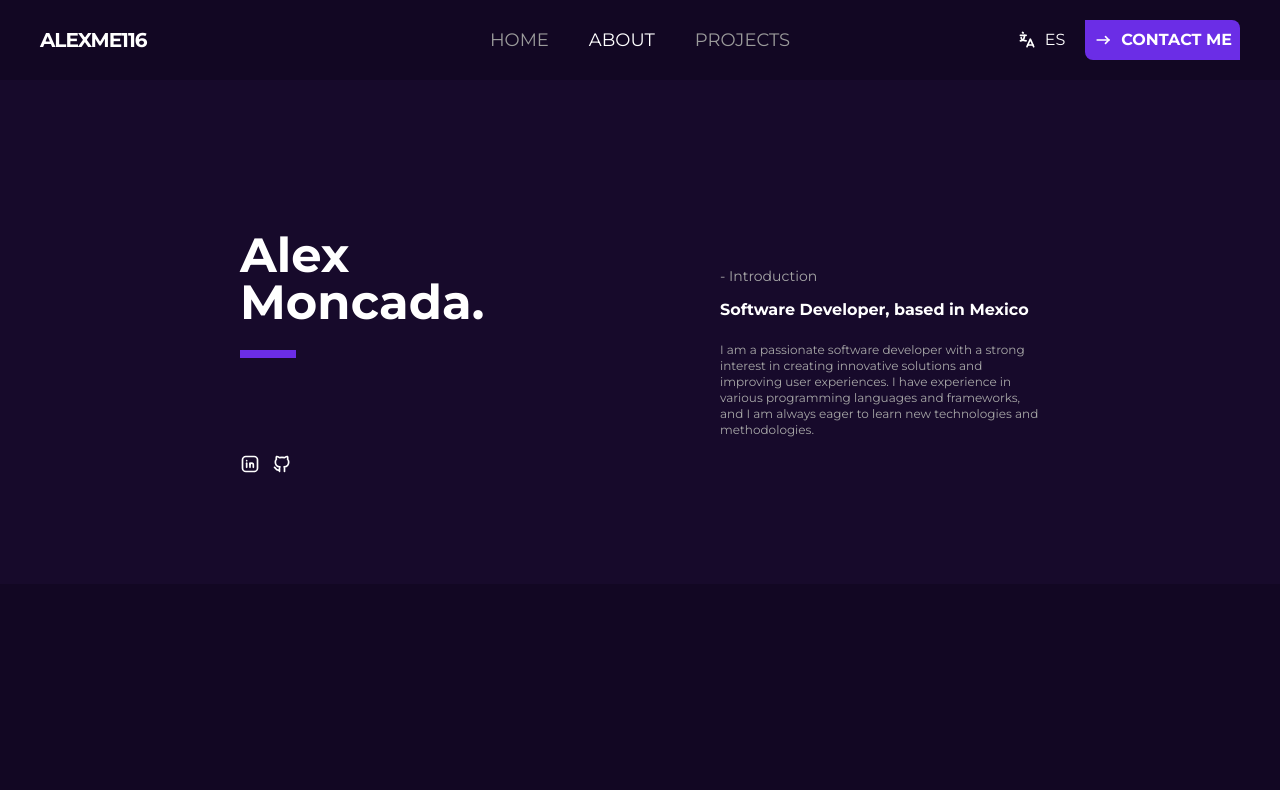
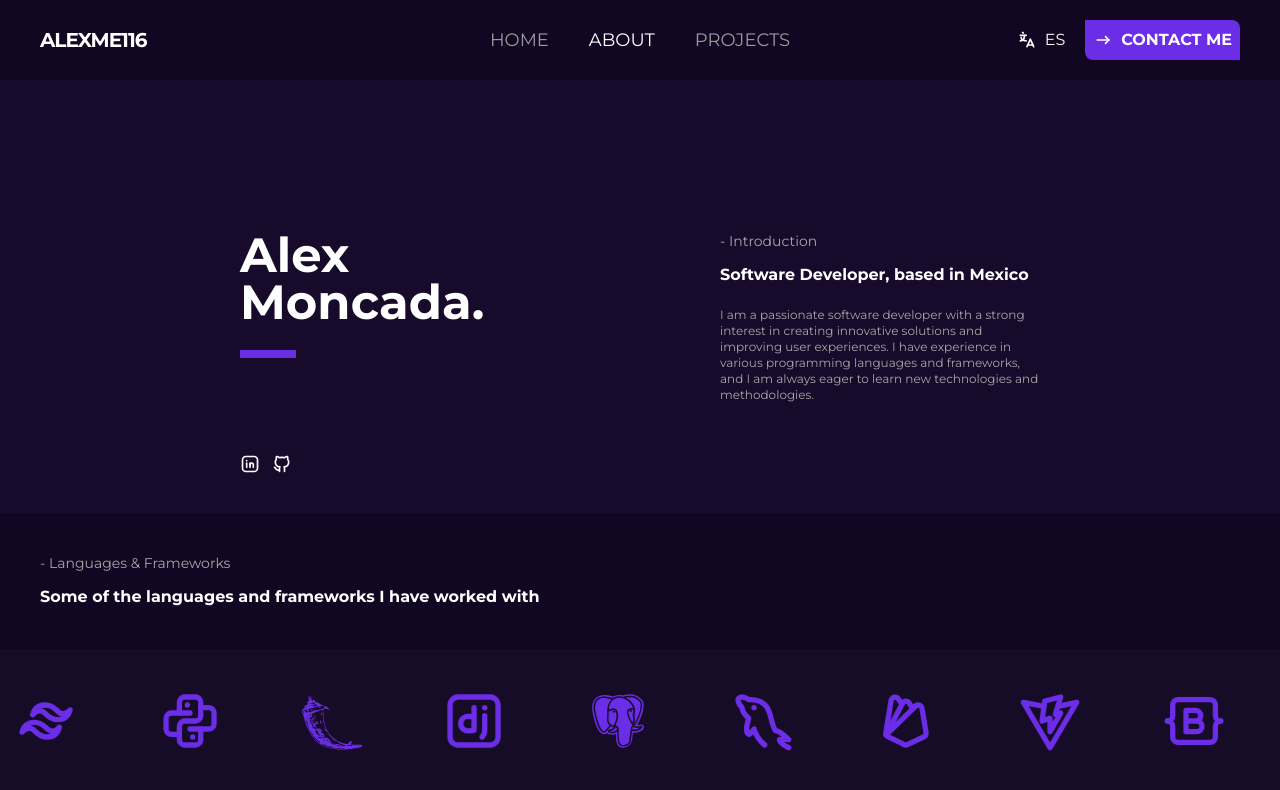
Before and after one commit to Alexme116/Portfolio, a React (Vite) app: page /about in a window 1280 px wide. Shown: the top 790 px of the page. Built offline with nearby package versions, Linux system fonts and the light colour scheme.

Commit message:
Carousel Implemented

```diff
--- a/package.json
+++ b/package.json
@@ -16,6 +16,7 @@
     "match-sorter": "^6.3.4",
     "react": "^18.2.0",
     "react-dom": "^18.2.0",
+    "react-icons": "^5.5.0",
     "react-router-dom": "^6.23.0",
     "sort-by": "^1.2.0"
   },
--- a/src/components/About/About.css
+++ b/src/components/About/About.css
@@ -5,6 +5,13 @@
         animation: 1s nameHeight ease;
     }
 }
+
+.marquee {
+    display: inline-block;
+    white-space: nowrap;
+    animation: scroll-left 30s linear infinite;
+}
+
 
 @keyframes nameHeight {
     0% {
@@ -14,3 +21,12 @@
         height: 65%;
     }
 }
+
+@keyframes scroll-left {
+    0% {
+        transform: translateX(0%);
+    }
+    100% {
+        transform: translateX(-50%);
+    }
+}
--- a/src/components/About/About.jsx
+++ b/src/components/About/About.jsx
@@ -1,12 +1,15 @@
 /* eslint-disable react/prop-types */
 import './About.css'
 import NameImage from './NameImage/NameImage'
+import LanguagesSection from './LanguagesSection/LanguagesSection'
 
 
 export default function About({ language }) {
     return (
         <div className="relative font-montserrat h-full w-full flex flex-col text-white">
             <NameImage language={language} />
+
+            <LanguagesSection />
         </div>
     )
 }
--- /dev/null
+++ b/src/components/About/LanguagesSection/LanguagesSection.jsx
@@ -0,0 +1,55 @@
+import {
+    HtmlIcon, CssIcon, JavascriptIcon, TypescriptIcon, ReactIcon, NodeIcon, TailwindIcon,
+    PythonIcon, FlaskIcon, DjangoIcon, PostgresqlIcon, MysqlIcon, FirebaseIcon, ViteIcon,
+    BootstrapIcon, JavaIcon, CppIcon
+} from "../../Icons/Icons"
+
+const icons = [
+    HtmlIcon, CssIcon, JavascriptIcon, TypescriptIcon, ReactIcon, NodeIcon, TailwindIcon,
+    PythonIcon, FlaskIcon, DjangoIcon, PostgresqlIcon, MysqlIcon, FirebaseIcon, ViteIcon,
+    BootstrapIcon, JavaIcon, CppIcon
+]
+
+
+export default function LanguagesSection() {
+    return (
+        <div className="w-full flex flex-col">
+            <div className="w-[50rem]">
+                <div
+                    className="flex flex-col
+                        p-10 max-lg:p-5 pb-0"
+                >
+                    {/* Label */}
+                    <h1 className="text-sm text-[#a7a7a7]">
+                        - Languages & Frameworks
+                    </h1>
+
+                    {/* Title */}
+                    <h1 className="mt-3 font-bold">
+                        Some of the languages and frameworks I have worked with
+                    </h1>
+                </div>
+            </div>
+
+            {/* Languages Carousel */}
+            <div className="w-full overflow-hidden whitespace-nowrap mt-10 bg-[#ffffff05] py-10 relative group">
+                <div className="marquee group-hover:[animation-play-state:paused] inline-block whitespace-nowrap">
+                    {[...Array(2)].map((_, idx) => (
+                        <div key={idx} className="inline-block">
+                            {[...Array(2)].map(() => (
+                                icons.map((Icon, i) => (
+                                    <div
+                                        key={i}
+                                        className="inline-block mx-10 text-white hover:scale-110 transition-transform duration-300"
+                                    >
+                                        <Icon color="#6b2de6" w="64px" h="64px" />
+                                    </div>
+                                ))
+                            ))}
+                        </div>
+                    ))}
+                </div>
+            </div>
+        </div>
+    )
+}
--- a/src/components/Icons/Icons.jsx
+++ b/src/components/Icons/Icons.jsx
@@ -1,5 +1,16 @@
+/* eslint-disable no-unused-vars */
 /* eslint-disable react/prop-types */
-import { IconArrowNarrowRight, IconMenu2, IconLanguage, IconBrandGithub, IconBrandLinkedin } from '@tabler/icons-react';
+import {
+    IconArrowNarrowRight, IconMenu2, IconLanguage, IconBrandGithub, IconBrandLinkedin, IconBrandHtml5,
+    IconBrandCss3, IconBrandJavascript, IconBrandTypescript, IconBrandReact, IconBrandNodejs, IconBrandTailwind,
+    IconBrandPython, IconBrandDjango, IconBrandMysql, IconBrandFirebase, IconBrandVite, IconBrandBootstrap
+} from '@tabler/icons-react';
+
+import { SiFlask } from "react-icons/si";
+import { BiLogoPostgresql } from "react-icons/bi";
+import { RiJavaLine } from "react-icons/ri";
+import { TbBrandCpp } from "react-icons/tb";
+
 
 export function RightArrowIcon({ color="white", h=undefined, w=undefined  }) {
     return (
@@ -30,3 +41,105 @@ export function LinkedinIcon({ color="white", h=undefined, w=undefined  }) {
         <IconBrandLinkedin stroke={2} color={color} height={h} width={w} />
     )
 }
+
+export function HtmlIcon({ color="white", h=undefined, w=undefined  }) {
+    return (
+        <IconBrandHtml5 stroke={2} color={color} height={h} width={w} />
+    )
+}
+
+export function CssIcon({ color="white", h=undefined, w=undefined  }) {
+    return (
+        <IconBrandCss3 stroke={2} color={color} height={h} width={w} />
+    )
+}
+
+export function JavascriptIcon({ color="white", h=undefined, w=undefined  }) {
+    return (
+        <IconBrandJavascript stroke={2} color={color} height={h} width={w} />
+    )
+}
+
+export function TypescriptIcon({ color="white", h=undefined, w=undefined  }) {
+    return (
+        <IconBrandTypescript stroke={2} color={color} height={h} width={w} />
+    )
+}
+
+export function ReactIcon({ color="white", h=undefined, w=undefined  }) {
+    return (
+        <IconBrandReact stroke={2} color={color} height={h} width={w} />
+    )
+}
+
+export function NodeIcon({ color="white", h=undefined, w=undefined  }) {
+    return (
+        <IconBrandNodejs stroke={2} color={color} height={h} width={w} />
+    )
+}
+
+export function TailwindIcon({ color="white", h=undefined, w=undefined  }) {
+    return (
+        <IconBrandTailwind stroke={2} color={color} height={h} width={w} />
+    )
+}
+
+export function PythonIcon({ color="white", h=undefined, w=undefined  }) {
+    return (
+        <IconBrandPython stroke={2} color={color} height={h} width={w} />
+    )
+}
+
+export function FlaskIcon({ color="white", h=undefined, w=undefined  }) {
+    return (
+        <SiFlask color={color} size={60} />
+    )
+}
+
+export function DjangoIcon({ color="white", h=undefined, w=undefined  }) {
+    return (
+        <IconBrandDjango stroke={2} color={color} height={h} width={w} />
+    )
+}
+
+export function PostgresqlIcon({ color="white", h=undefined, w=undefined  }) {
+    return (
+        <BiLogoPostgresql color={color} size={64} />
+    )
+}
+
+export function MysqlIcon({ color="white", h=undefined, w=undefined  }) {
+    return (
+        <IconBrandMysql stroke={2} color={color} height={h} width={w} />
+    )
+}
+
+export function FirebaseIcon({ color="white", h=undefined, w=undefined  }) {
+    return (
+        <IconBrandFirebase stroke={2} color={color} height={h} width={w} />
+    )
+}
+
+export function ViteIcon({ color="white", h=undefined, w=undefined  }) {
+    return (
+        <IconBrandVite stroke={2} color={color} height={h} width={w} />
+    )
+}
+
+export function BootstrapIcon({ color="white", h=undefined, w=undefined  }) {
+    return (
+        <IconBrandBootstrap stroke={2} color={color} height={h} width={w} />
+    )
+}
+
+export function JavaIcon({ color="white", h=undefined, w=undefined  }) {
+    return (
+        <RiJavaLine color={color} size={60} />
+    )
+}
+
+export function CppIcon({ color="white", h=undefined, w=undefined  }) {
+    return (
+        <TbBrandCpp color={color} size={60} />
+    )
+}
```
Also changed, not shown: 1 other file (tests, documents, lock files or other folders).
